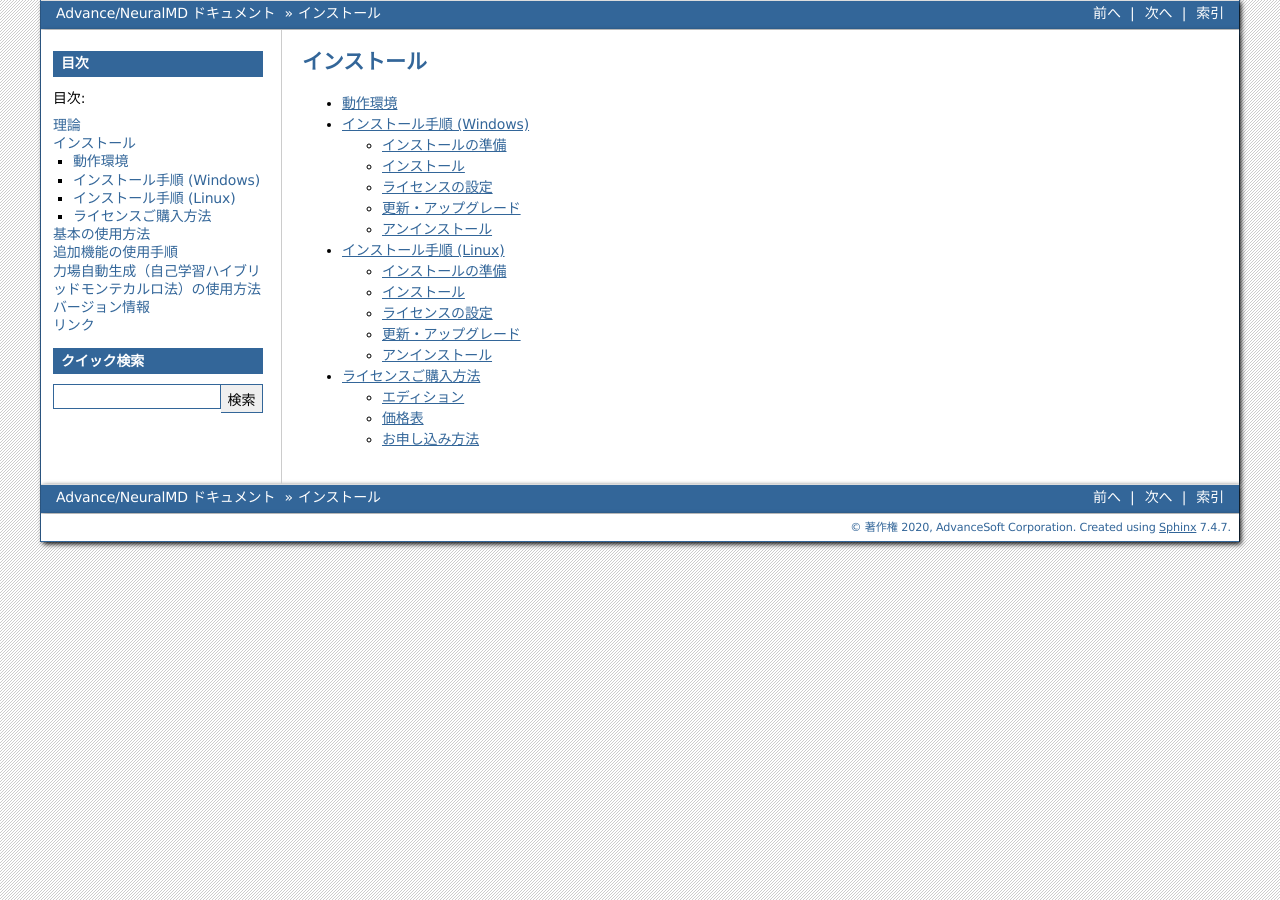
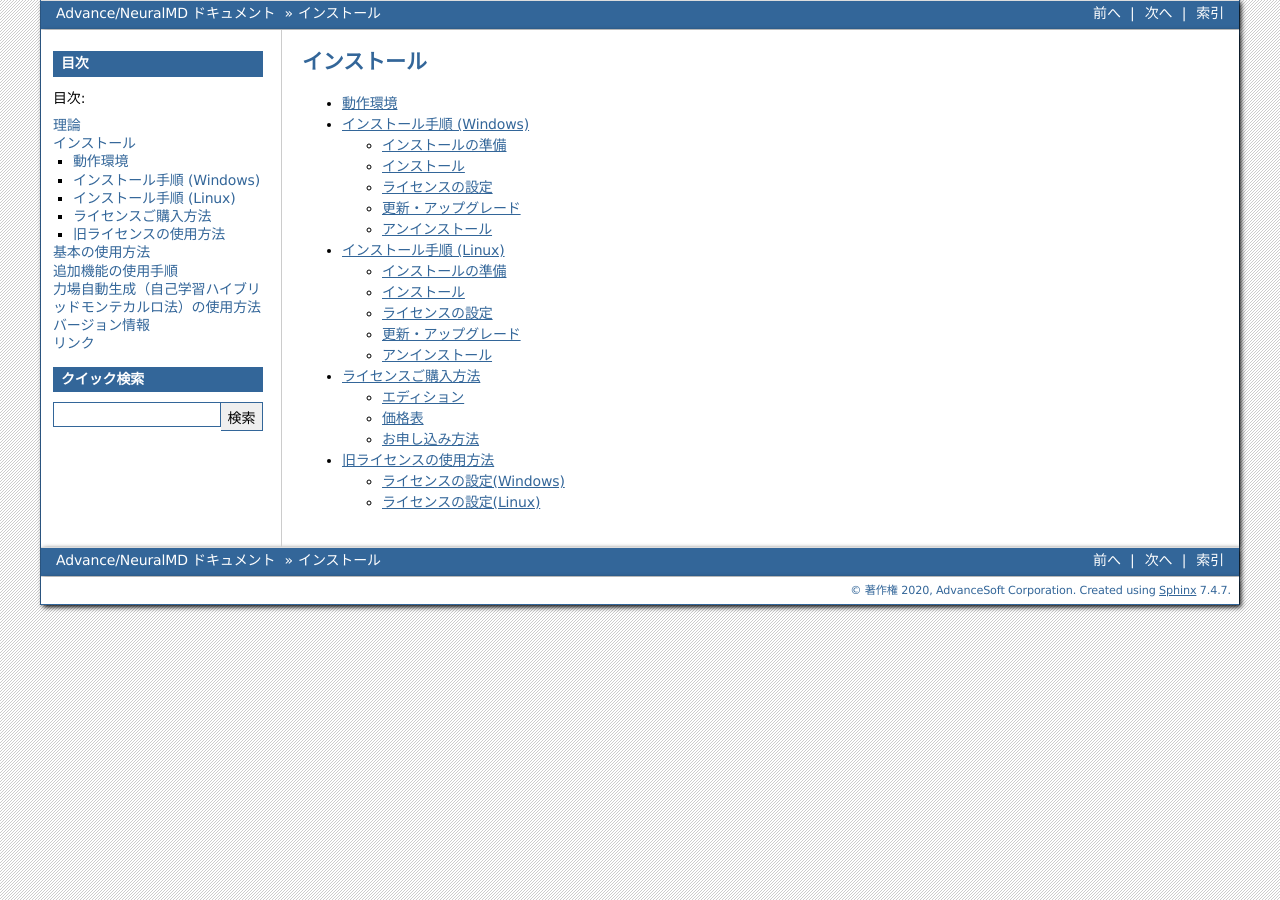
Before and after one commit to advancesoftcorp/neuralmd-doc, a Sphinx documentation site: the page built from docs/source/install.rst, in a window 1280 px wide. Built offline with Sphinx 7.4.7, drawn with Linux system fonts in a browser that asks for light colours; formulas are drawn with MathJax 3; some of the changed lines change nothing that is shown.

Commit message:
restore flex

```diff
--- a/docs/source/install.rst
+++ b/docs/source/install.rst
@@ -11,3 +11,4 @@
    install/windows
    install/linux
    install/purchase
+   install/flex
--- /dev/null
+++ b/docs/source/install/flex.rst
@@ -0,0 +1,150 @@
+.. _flex:
+
+============================
+旧ライセンスの使用方法
+============================
+
+これまで、NeuralMDではFlexNetライセンスを利用していましたが、バージョン2.0以降ではSentinelライセンスへと移行します。
+これに伴って、バージョン2.1以降ではFlexNetライセンスは利用できませんが、バージョン2.0時点では引き続きFlexNetライセンスをご利用いただくことができます。
+FlexNetライセンスをご利用の場合のみこちらのマニュアルをご参照ください。
+
+.. _flexw:
+
+ライセンスの設定(Windows)
+=============================
+
+ライセンスファイル( :file:`neumd.lic` )をインストール先の :file:`license` フォルダーにコピーしてください。
+
+実行時には、環境変数 :envvar:`ADVANCED_LICENSE_FILE` にライセンスファイルのパスが設定されている必要があります。他の弊社製品をお使いの場合、既に環境変数の値が設定されている場合がありますが、その場合はセミコロン区切りでパスを追加してください。
+
+.. code-block:: console
+ :caption: デフォルトの場所にインストールした場合の例
+
+ set ADVANCED_LICENSE_FILE=%ADVANCED_LICENSE_FILE%;C:\Program Files\AdvanceSoft\NeuralMD\license\neumd.lic
+
+.. _flexl:
+
+ライセンスの設定(Linux)
+=============================
+
+FlexNetライセンスによるライセンス認証を行うには、ライセンスサーバー（ライセンス認証用のプログラム）を起動しておく必要があります。
+
+.. _launchlfromwin:
+
+Windowsから操作する場合
+-----------------------
+
+弊社ツール\ `remoteLicense <https://remotelicense-doc.readthedocs.io/ja/latest/>`_\ を使うことで、Windows上から簡単にLinuxマシン上のライセンスサーバーを起動することができます。
+
+手順の概要を以下に示します。詳細は\ `マニュアル <https://remotelicense-doc.readthedocs.io/ja/latest/>`_\ を参照してください。
+
+#. `remoteLicenseインストーラー <https://remotelicense-doc.readthedocs.io/ja/latest/install.html#download>`_\ を使ってインストールし、起動します。
+#. :guilabel:`Host` タブでLinuxマシンへの接続情報を設定します。
+#. :guilabel:`License` タブでライセンスファイル( :file:`neumd.lic` )を選択します。
+#. :guilabel:`Start` タブの :guilabel:`Execute \`lmgrd'` ボタンをクリックすると、ライセンスサーバーが起動します。
+
+.. _launchlonlinux:
+
+Linux上で操作する場合
+-----------------------
+
+ライセンスファイル( :file:`neumd.lic` )をインストール先の :file:`license` ディレクトリにコピーしてください。
+
+ライセンスサーバーの実行ファイルはインストール先の :file:`license/lmgrd` です。端末（ターミナル）でインストール先のディレクトリに移動したら、以下のコマンド例のように起動します。
+
+.. code-block:: console
+
+ $ license/lmgrd -c license/neumd.lic -l license/lmgrd.log
+
+ライセンスサーバーの状態を表示するには、インストール先の :file:`license/lmstat` を使用します。
+
+.. code-block:: console
+
+ $ license/lmstat -a -c license/neumd.lic
+
+また、ライセンスサーバーを終了するには、インストール先の :file:`license/lmdown` を使用します。
+
+.. code-block:: console
+
+ $ license/lmdown -c license/neumd.lic
+
+実行時には、環境変数 :envvar:`ADVANCED_LICENSE_FILE` にライセンスファイルのパスが設定されている必要があります。
+
+.. code-block:: console
+ :caption: デフォルトの場所にインストールした場合の例
+
+ export ADVANCED_LICENSE_FILE=/opt/AdvanceSoft/NeuralMD/license/neumd.lic
+
+.. _flexfloating:
+
+フローティングライセンス
+-----------------------------
+
+Linuxマシンに対して発行されたFlexNetライセンスはフローティングライセンスとなっており、ネットワーク接続された別のマシン上でNeuralMDを使うことができます。
+
+- ライセンスサーバーとして使うマシン側
+
+ remoteLicenseを使うか、またはマシン上で直接ライセンスサーバーを起動してください。
+
+- NeuralMDを使うクライアントマシン側
+
+ ライセンスサーバーと同じライセンスファイルを、NeuralMDのインストール先の :file:`license` ディレクトリにコピーし、ファイルのパスを :envvar:`ADVANCED_LICENSE_FILE` に設定してください。
+
+ライセンス認証がうまくいかない場合は、以下をご確認ください。
+
+- クライアントからライセンスサーバーへの接続には、ライセンスファイル中に書かれたホスト名を使用します。ホスト名を使った接続ができない場合、ファイル中のホスト名をIPアドレスに書き換えることで接続できるようになることがあります。
+
+- ライセンスサーバー起動中はライセンスマネージャーデーモン :file:`lmgrd` とベンダーデーモン :file:`advanced` の2つのプロセスが起動し、それぞれがネットワーク通信を行います。使用するポート番号は動的に決まります（\ :file:`lmgrd` は27000-27009番ポートを使用）が、ファイアウォールの設定等のためにポート番号を固定したい場合は、ライセンスファイル中に追記して指定することができます。
+
+- ライセンスファイルはテキストファイルですので通常のテキストエディタで編集できます。ホスト名の変更・ポート番号の追記でライセンスの再発行は必要ありません。サーバー側・クライアント側両方で同じように変更してください。
+
+ .. table::
+
+  +-----------------------------------------------------------------------------+
+  | lmgrdが30000番、advancedが30001番ポートを使うように設定する例               |
+  +=============================================================================+
+  || SERVER (ホスト名) COMPOSITE=(ホストID) |portlmgrd|                         |
+  || VENDOR advanced |portadvanced|                                             |
+  || USE_SERVER                                                                 |
+  || FEATURE ...                                                                |
+  +-----------------------------------------------------------------------------+
+
+.. |portlmgrd| raw:: html
+
+   <font color="blue">30000</font>
+
+.. |portadvanced| raw:: html
+
+   <font color="blue">PORT=30001</font>
+
+.. _concatlicense:
+
+ライセンスファイルの結合
+-------------------------------
+
+本製品とは別の弊社製品をお使いの場合、ライセンスファイルを結合することで、1つのライセンスサーバーで複数製品のライセンス認証が可能です。\ :file:`.lic`\ ファイルを単純に結合した後、重複する行（ ``SERVER`` 、 ``VENDOR`` 、 ``USE_SERVER`` ） を削除して、1つのライセンスファイルを作ります。その後、そのファイルを使ってライセンスサーバーを起動してください。
+
+.. table::
+ :widths: 100,100,10,100
+
+ +------------------------------------+---------------------------------------++-------------------+
+ | ファイル1.lic                      | ファイル2.lic                         || 結合ファイル.lic  |
+ +====================================+=======================================++===================+
+ || SERVER ...                        || SERVER ...                           ||| SERVER ...       |
+ || VENDOR ...                        || VENDOR ...                           ||| VENDOR ...       |
+ || USE_SERVER                        || USE_SERVER                           ||| USE_SERVER       |
+ || |featgreen|                       || |featblue|                           ||| |featgreen|      |
+ || |nbsp|                            || |nbsp|                               ||| |featblue|       |
+ +------------------------------------+---------------------------------------++-------------------+
+
+.. |featblue| raw:: html
+
+   <font color="blue">FEATURE ...<br>...</font>
+
+.. |featgreen| raw:: html
+
+   <font color="green">FEATURE ...<br>...</font>
+
+.. |nbsp| raw:: html
+
+   &nbsp;<br>&nbsp;
```
